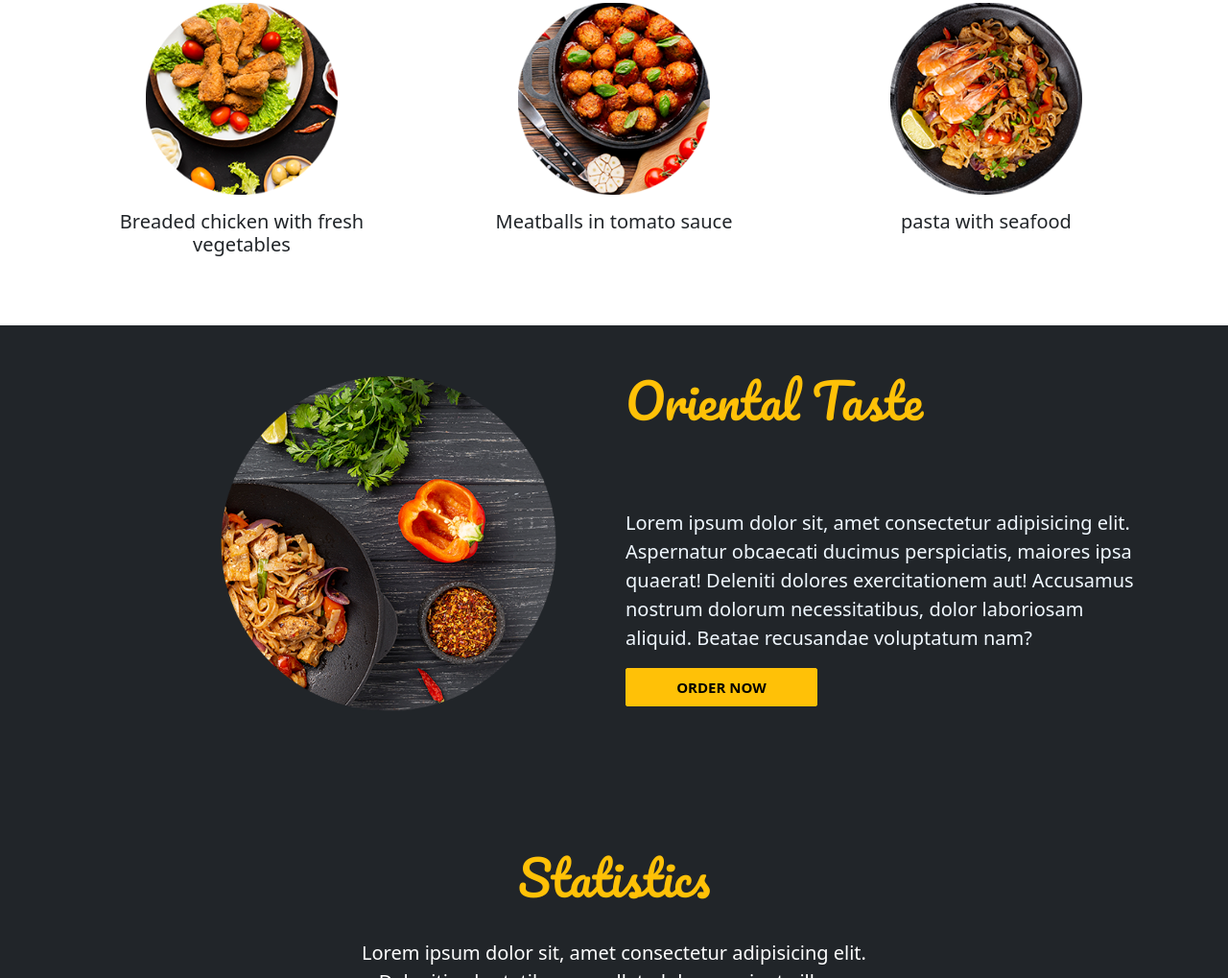
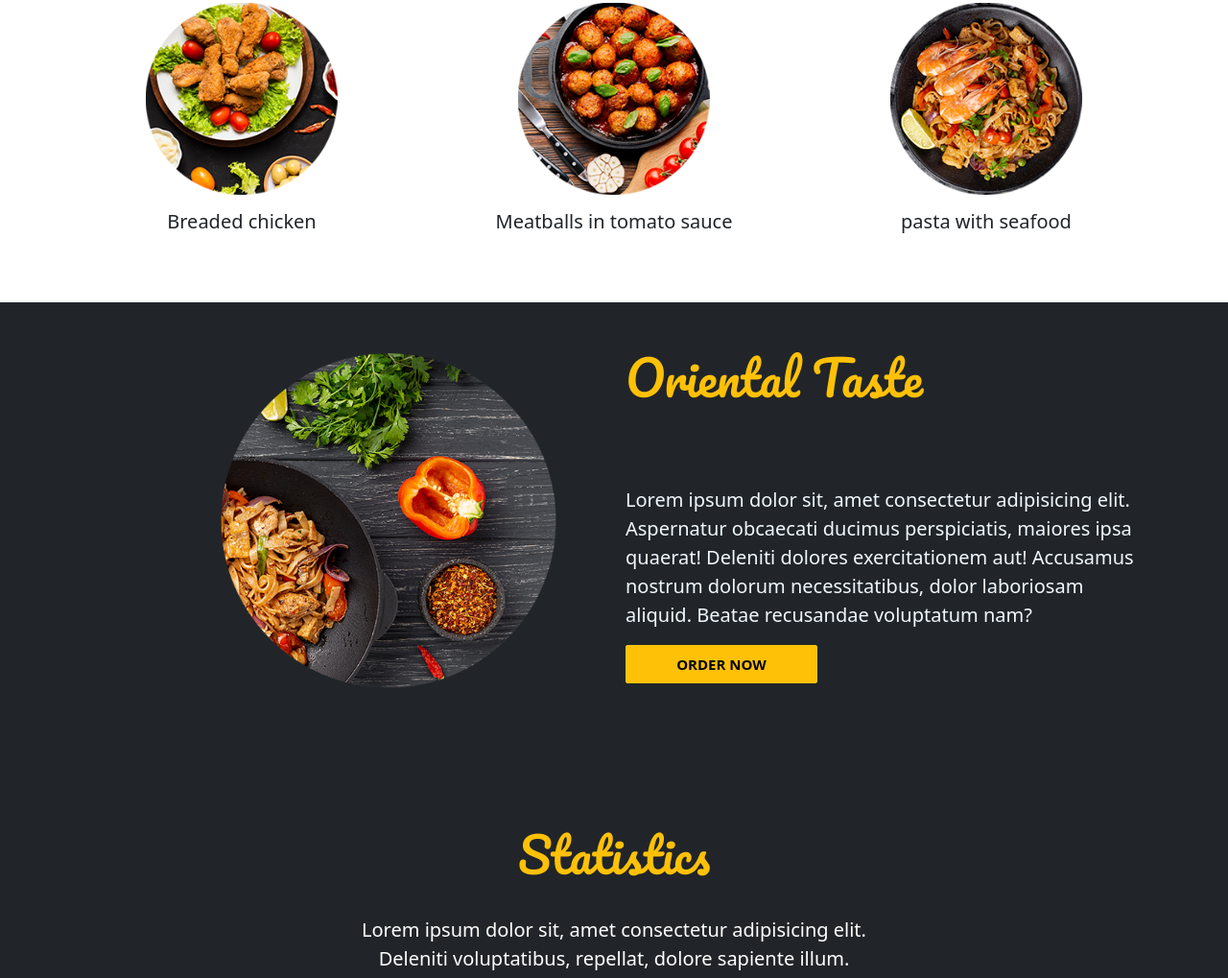
Before and after one commit to Pelimenya/Food_Website, a website: page index.html in a window 1280 px wide. Shown: the part 1126-2145 px from the top of the page at 96% size. Drawn offline with nearby package versions, Linux system fonts and the light colour scheme.

Commit message:
delite  text in card

```diff
--- a/index.html
+++ b/index.html
@@ -86,7 +86,7 @@
                 <div class="card" style="width: 18rem">
                   <img class="card-img-top" src="./img/foodCard_1.png" alt="Card image cap" />
                   <div class="card-body">
-                    <h5 class="card-title">Breaded chicken with fresh vegetables</h5>
+                    <h5 class="card-title">Breaded chicken</h5>
                   </div>
                 </div>
               </a>
```
